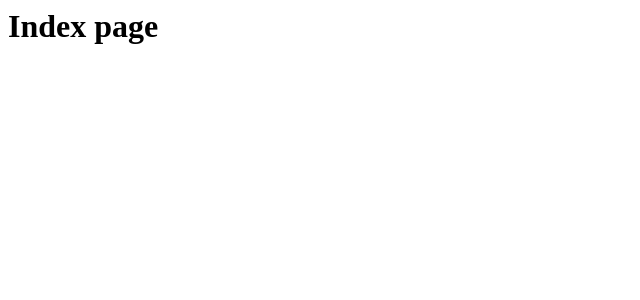
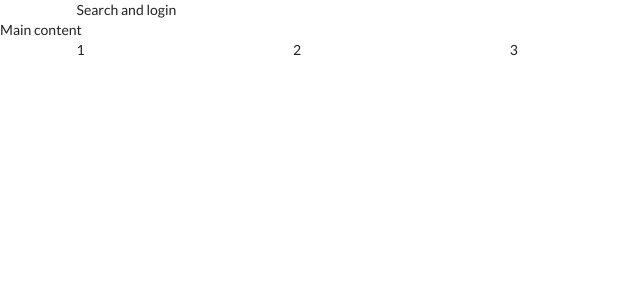
Before and after one commit to AlexVinnik/avtokom, a Django app: page / in a window 1280 px wide. Shown: the top 300 px of the page, without its empty margins (0-640 px from the left). Run offline with Django 3.2, Linux system fonts and the light colour scheme; some libraries are stand-ins or nearby versions.

Commit message:
index verstka

```diff
--- a/templates/index.html
+++ b/templates/index.html
@@ -2,8 +2,32 @@
     <head>
         <meta charset="utf-8">
         <title>Index</title>
+        <link rel="stylesheet" href="https://cdnjs.cloudflare.com/ajax/libs/semantic-ui/2.2.13/semantic.min.css">
     </head>
     <body>
-        <h1>Index page</h1>
+        <header>
+            <div class="ui container">
+                Search and login
+            </div>
+        </header>
+        <div class="">Main content</div>
+        <footer>
+            <div class="ui container">
+                <div class="ui stackable inverted divided equal height stackable grid">
+                    <div class="three wide column">
+                        1
+                    </div>
+                    <div class="three wide column">
+                        2
+                    </div>
+                    <div class="seven wide column">
+                        3
+                    </div>
+                </div>
+            </div>
+        </footer>
+
+        <script src="https://cdnjs.cloudflare.com/ajax/libs/semantic-ui/2.2.13/semantic.min.js"></script>
+        <script src="https://cdnjs.cloudflare.com/ajax/libs/jquery/3.2.1/jquery.min.js"></script>
     </body>
 </html>
```
